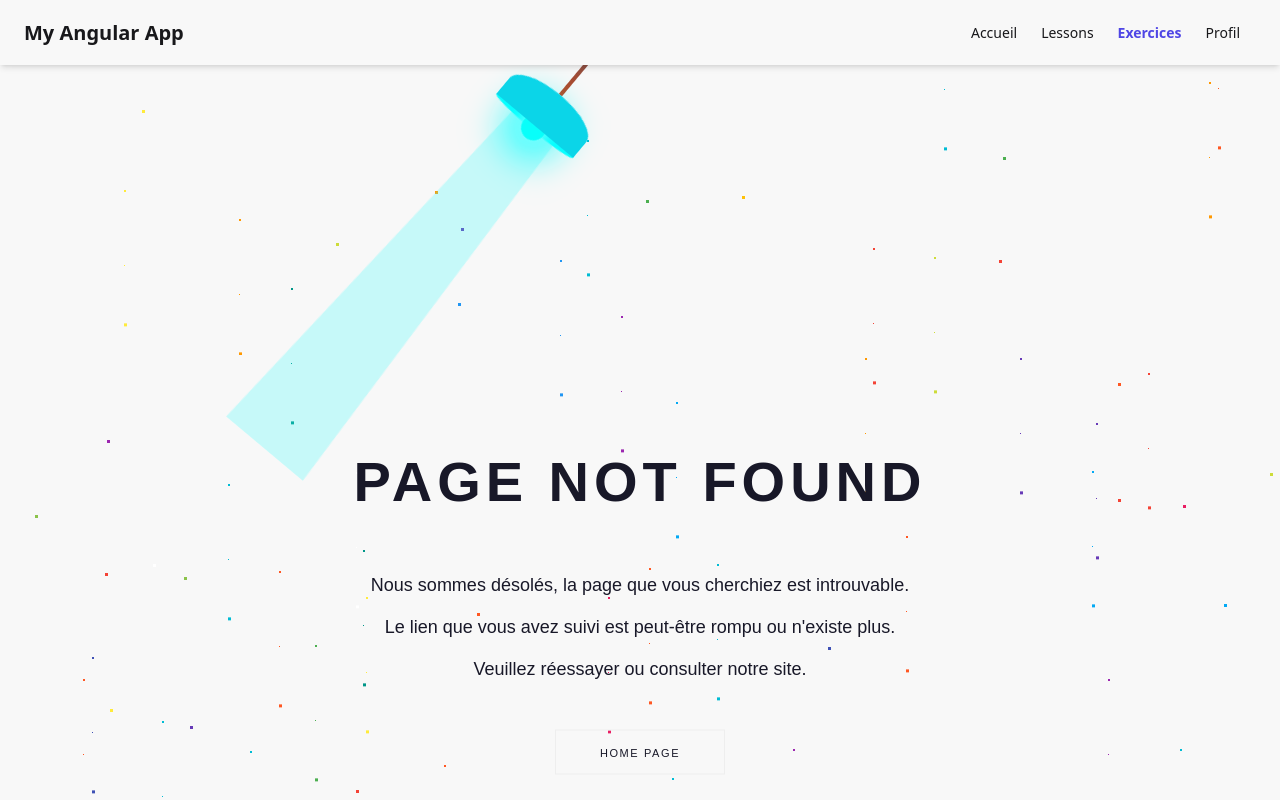
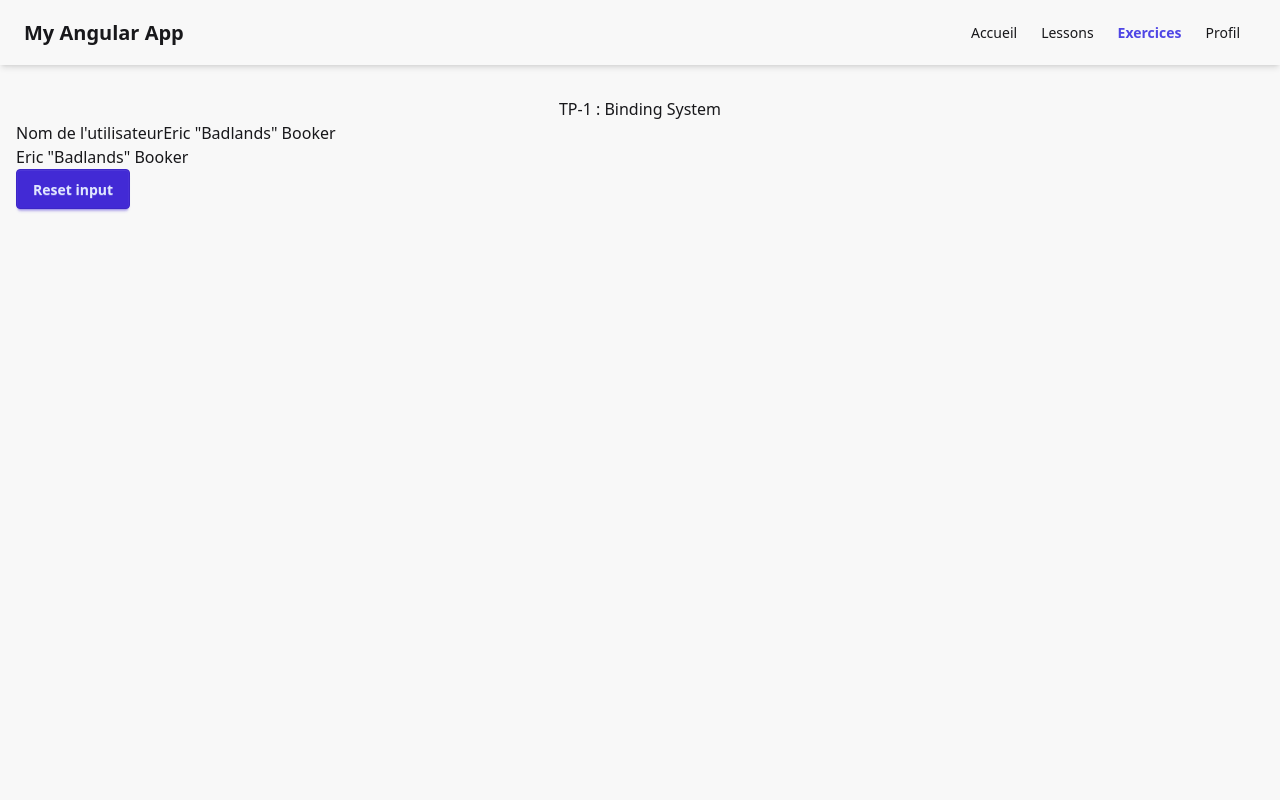
Before and after one commit to Simo10x/angular, an Angular app: page /exercices/exo-tp-binding in a window 1280 px wide. Shown: the top 800 px of the page. Built offline with nearby package versions, Linux system fonts and the light colour scheme.

Commit message:
Add exo tp binding to exercices "add it to app route + exercices.ts

```diff
--- a/src/app/app.routes.ts
+++ b/src/app/app.routes.ts
@@ -37,6 +37,10 @@ export const routes: Routes = [
     path:'exercices/exo-event-binding',
     loadComponent:()=>import('./exercices/exo-event-binding/exo-event-binding').then(m=>m.ExoEventBinding)
   },
+  {
+    path:'exercices/exo-tp-binding',
+    loadComponent:()=>import('./exercices/exo-tp-binding/exo-tp-binding').then(m=>m.ExoTpBinding)
+  },
     //! ---------- Le système page Not Found ---------------------------------------------------------------------
   // Dans Angular il faut placer à la fin le path:'**'
   // ! check la doc si ya meilleure manière de faire ou plus simple ? aller explorer analog ?
--- a/src/app/exercices/exercices.ts
+++ b/src/app/exercices/exercices.ts
@@ -23,7 +23,9 @@ export class Exercices {
   exercices = [
     { name: 'Exo Property Binding', path: 'exo-property-binding' },
     // Je peux ajouter d'autres exercices ici
-    { name: 'Exo Event Binding', path: 'exo-event-binding' }
+    { name: 'Exo Event Binding', path: 'exo-event-binding' },
+    { name: 'Exo Tp Binding', path: 'exo-tp-binding' }
+
   ];
 
   constructor(private router: Router) {}
--- /dev/null
+++ b/src/app/exercices/exo-tp-binding/exo-tp-binding.html
@@ -0,0 +1,13 @@
+<div class="container-fluid">
+  <div class="row">
+      <div class="col-xs-12">
+          <h1 class="text-center">TP-1 : Binding System</h1>
+          <label>Nom de l'utilisateur</label>
+          <input type="text" class="form-control"[(ngModel)]="userName">
+          <p>{{userName}}</p>
+          <button [disabled]="!userName" class="btn btn-primary" (click)="resetUsername()">Reset input</button>
+          <!-- <button [disabled]="userName==''? true:false" class="btn btn-primary" (click)="resetUsername()">Reset input</button> -->
+          <!-- <button  class="btn btn-primary" (click)="resetUsername()">Reset input</button> -->
+      </div>
+  </div>
+</div>
--- /dev/null
+++ b/src/app/exercices/exo-tp-binding/exo-tp-binding.ts
@@ -0,0 +1,17 @@
+import { Component } from '@angular/core';
+import { FormsModule } from '@angular/forms';
+
+@Component({
+  selector: 'app-tp-binding',
+  imports: [FormsModule],
+  templateUrl: './exo-tp-binding.html',
+  styleUrl: './exo-tp-binding.css',
+})
+export class ExoTpBinding {
+
+  userName: string = 'Eric "Badlands" Booker';
+
+  resetUsername():void {
+    this.userName = '';
+  }
+}
```
Also changed, not shown: src/app/exercices/exo-tp-binding/exo-tp-binding.css (added), 1 other file (tests, documents, lock files or other folders).
